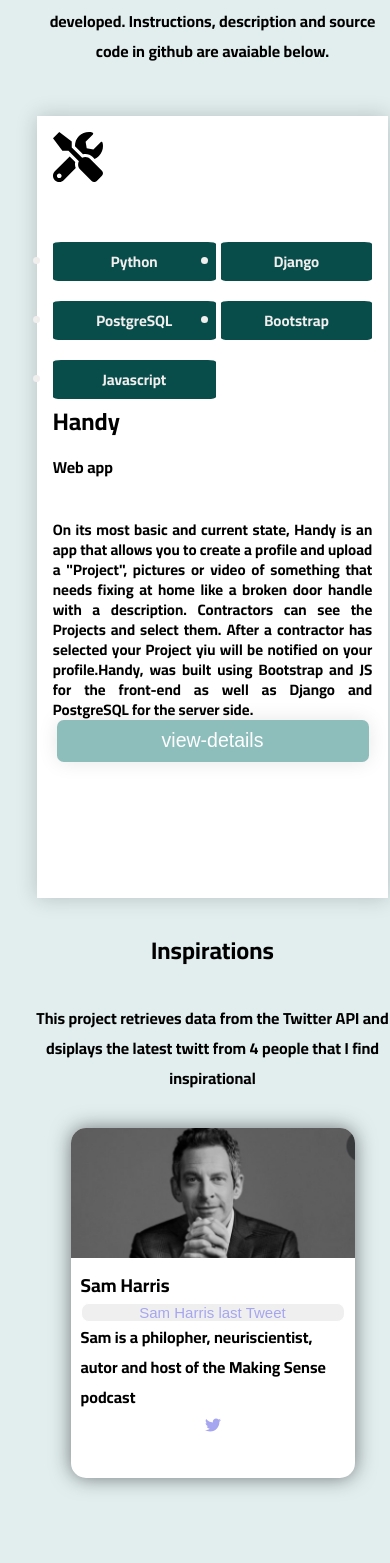
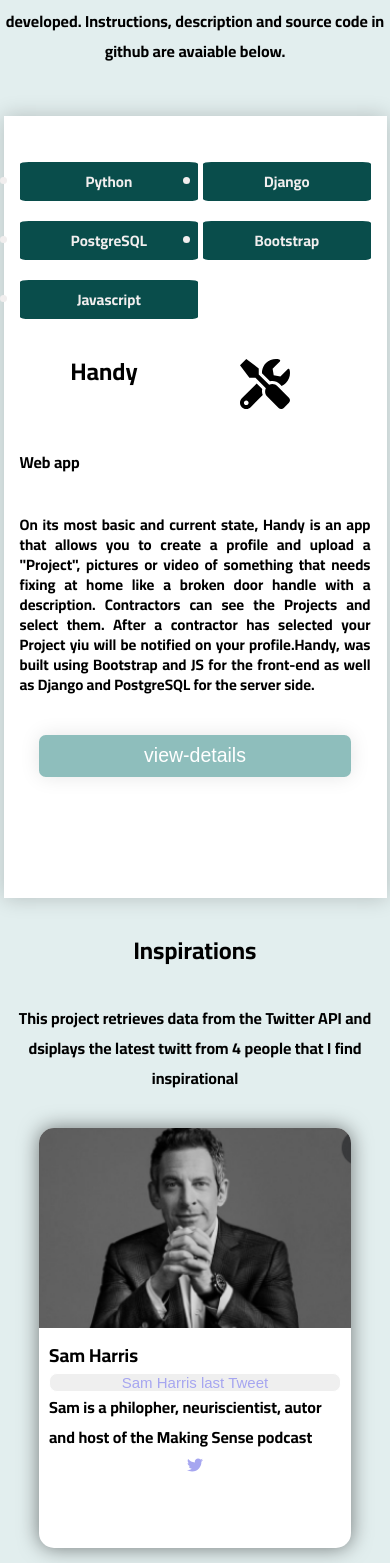
Before and after one commit to Alfonso1025/Portfolio_React, a React (Create React App) app: page / in a window 390 px wide. Shown: the part 905-2468 px from the top of the page. Built offline with nearby package versions, Linux system fonts and the light colour scheme; no server answers.

Commit message:
fixed cards image in responsive versions, padding in responsive versions, added contact section to resposnive version and fixed handy project in responsive versions

```diff
--- a/package.json
+++ b/package.json
@@ -1,4 +1,5 @@
 {
+  "homepage": "https://Alfonso1025.github.io/Portfolio_React",
   "name": "portfolioapp",
   "version": "0.1.0",
   "private": true,
@@ -17,6 +18,8 @@
     "web-vitals": "^1.1.2"
   },
   "scripts": {
+    "predeploy":"npm run build",
+    "deploy":"gh-pages -d build",
     "start": "react-scripts start",
     "build": "react-scripts build",
     "test": "react-scripts test",
@@ -39,5 +42,8 @@
       "last 1 firefox version",
       "last 1 safari version"
     ]
+  },
+  "devDependencies": {
+    "gh-pages": "^3.2.3"
   }
 }
--- a/src/components/app/App.jsx
+++ b/src/components/app/App.jsx
@@ -17,6 +17,8 @@ function App() {
 
   const clickButtonSidebar= ()=>{
     setShowSidebar(!showSidebar)
+
+
     console.log(showSidebar)
   };
 
@@ -24,7 +26,7 @@ function App() {
   useEffect(()=>{
     const checkClickOutside= e =>{
       if(showSidebar && ref.current && !ref.current.contains(e.target)){
-        setShowSidebar(false)
+        setShowSidebar(!showSidebar)
       }
       }
       document.addEventListener('click', checkClickOutside);
@@ -83,7 +85,7 @@ function App() {
         <header className="header">
 
         <div>
-        <BtnMenu  click={clickButtonSidebar}/>
+        <BtnMenu showSidebar={showSidebar} click={clickButtonSidebar}/>
         </div>
 
         <div class="header-content">
@@ -98,6 +100,7 @@ function App() {
 
       <Projects/>
       <About/>
+      <Contact/>
 
 
 
--- a/src/components/main/contact/contact.css
+++ b/src/components/main/contact/contact.css
@@ -68,14 +68,15 @@ input{
     color: #fff;
     font-size: 30px;
     margin-top: 20px;
+    box-shadow: 0 10px 15px lightgrey;
 
 
 
 
 }
 
-@media (max-width: 700px){
-    form{
+@media (max-width: 500px){
+   .grid-form{
 
         display: grid;
         grid-template-columns:1fr;
--- a/src/components/main/projects/projects.css
+++ b/src/components/main/projects/projects.css
@@ -16,6 +16,9 @@
     text-align: center;
     margin-bottom: 25px;
 }
+
+
+
 .card-project{
     box-shadow: 0 0 20px rgba(0, 0,0,0.2);
     width: 80%;
@@ -59,10 +62,16 @@
     text-align: left;
     margin-left: 4em;
 
+}
 
+.project-main-header{
+    display: flex;
+    flex-direction: row;
+    justify-content:space-around
 }
 .project-name{
     margin-bottom: 8px;
+
 }
 
 
@@ -89,7 +98,7 @@
      background: #8ebebc;
      color: #fff;
      font-size: 30px;
-     margin-top: 20px;
+     margin-top: 40px;
 
 
  }
@@ -247,6 +256,7 @@ tr:nth-child(even){
 
     .projects{
         height: auto;
+        padding: 0;
     }
 
     .card-project{
@@ -286,7 +296,7 @@ tr:nth-child(even){
         background: #8ebebc;
         color: #fff;
         font-size: 5vw;
-        margin-top: 0px;
+        margin-top: 40px;
     }
 
 
@@ -305,26 +315,58 @@ tr:nth-child(even){
 
     }
     .inspirations .container *{
+        flex: 0 1 60%;
+    }
+
+    .card{
+        background: white;
+        width: auto;
+        height: 470px;
+        margin: 10px;
+        border-radius: 15px;
+        box-shadow: 0 0 20px rgba(0, 0,0,0.5);
+
+    }
+
+    .card-image{
+
+        height: 250px;
+        background-size: cover;
+        border-radius: 15px 15px 0 0;
+    }
+
+
+}
+
+@media (max-width: 500px){
+
+    .project-main-header{
+        display: flex;
+        flex-direction: row;
+        justify-content:space-around;
+        margin-top: 30px;
+    }
+
+
+
+    .inspirations .container *{
         flex: 0 1 80%;
     }
 
     .card{
         background: white;
         width: auto;
-        height: 350px;
+        height: 420px;
         margin: 10px;
         border-radius: 15px;
         box-shadow: 0 0 20px rgba(0, 0,0,0.5);
 
     }
 
+    .card-image{
 
+        height: 200px;
+        background-size: cover;
+        border-radius: 15px 15px 0 0;
+    }
 }
-
-@media (max-width: 400px){
-
-    .projects{
-        height: auto;
-    }
-
-}
--- a/src/components/main/projects/projects.jsx
+++ b/src/components/main/projects/projects.jsx
@@ -16,7 +16,7 @@ return (
                     <div className="card-project">
 
                       <div className="project-sidebar">
-                        <div className="project-image"><FaTools size="50px" background="#8ebebc"/></div>
+
                         <ul className="project-stack">
                           <li>Python</li>
                           <li>Django</li>
@@ -28,7 +28,10 @@ return (
                       </div>
 
                       <div className="project-main">
-                        <h2 className="project-name">Handy</h2>
+                        <div className="project-main-header">
+                          <h2 className="project-name">Handy</h2>
+                          <span className="project-image"><FaTools size="50px" background="#8ebebc"/></span>
+                          </div>
                         <h4>Web app</h4>
                         <p className="project-body">On its most basic and current state, Handy is an app that allows you to create a profile and upload a "Project", pictures or video of something that needs fixing at home like a broken door handle with a description. Contractors can see the Projects and select them. After a contractor has selected your Project yiu will be notified on your profile.Handy, was built using Bootstrap and JS for the front-end as well as Django and PostgreSQL for the server side.</p>
                         <div className="project-button">
--- a/src/components/sidebar/BtnMenu/BtnMenu.css
+++ b/src/components/sidebar/BtnMenu/BtnMenu.css
@@ -15,6 +15,20 @@
 
 }
 
+.hamburger-right{
+    position: relative;
+    left: 80%;
+    display: block;
+    width: 45px;
+    height: 45px;
+    cursor: pointer;
+    padding-left: 7px;
+    appearance: none;
+    background: rgba(128, 136, 144, 0.5);
+    outline:none;
+    border:none;
+}
+
 .hamburger .bar, .hamburger:after, .hamburger:before{
     content:'';
     display: block;
@@ -25,9 +39,4 @@
     margin:6px 0px;
     transition:0.4s;
 
-
-
-
-
-
 }
--- a/src/components/sidebar/BtnMenu/BtnMenu.jsx
+++ b/src/components/sidebar/BtnMenu/BtnMenu.jsx
@@ -1,10 +1,11 @@
 import './BtnMenu.css'
 
 const BtnMenu = (props) => {
-
+//recibe props
+const showSidedar= props.showSidedar
 
     return (
-    <button className="hamburger" onClick={props.click}>
+    <button  className={!showSidedar?"hamburger":"hamburger-right"} onClick={props.click}>
 
             <div className="bar"></div>
 
--- a/src/components/sidebar/SidebarSmall.jsx
+++ b/src/components/sidebar/SidebarSmall.jsx
@@ -5,7 +5,7 @@ import profilePic from "./profile/profile_portfolio.jpg"
 const SidebarSmall= ()=>{
 
     return(
-<aside className="sidebar">
+<aside className="sidebar sidebar-small">
 <div className="container-profile-pic">
 
                 <div className="profile-pic-col">
@@ -17,7 +17,7 @@ const SidebarSmall= ()=>{
                 </div>
         </div>
 
-        <ul> <FaEnvelope />
+        <ul>
             <li><a href="#projects" className="scroll"> <FaBriefcase />Projects</a></li>
             <li><a href="#about" className="scroll"><FaUserAlt />About</a></li>
             <li><a href="#blog" className="scroll"> <FaBlog /> Blog</a></li>
--- a/src/components/sidebar/sidebar.css
+++ b/src/components/sidebar/sidebar.css
@@ -6,6 +6,13 @@
 .sidebar{
     height: 100vh;
     width: 20vw;
+    background: #222629;
+    position: fixed;
+}
+
+.sidebar-small{
+    height: 100vh;
+    width: 70vw;
     background: #222629;
     position: fixed;
 }
```
Also changed, not shown: 2 other files (tests, documents, lock files or other folders).
